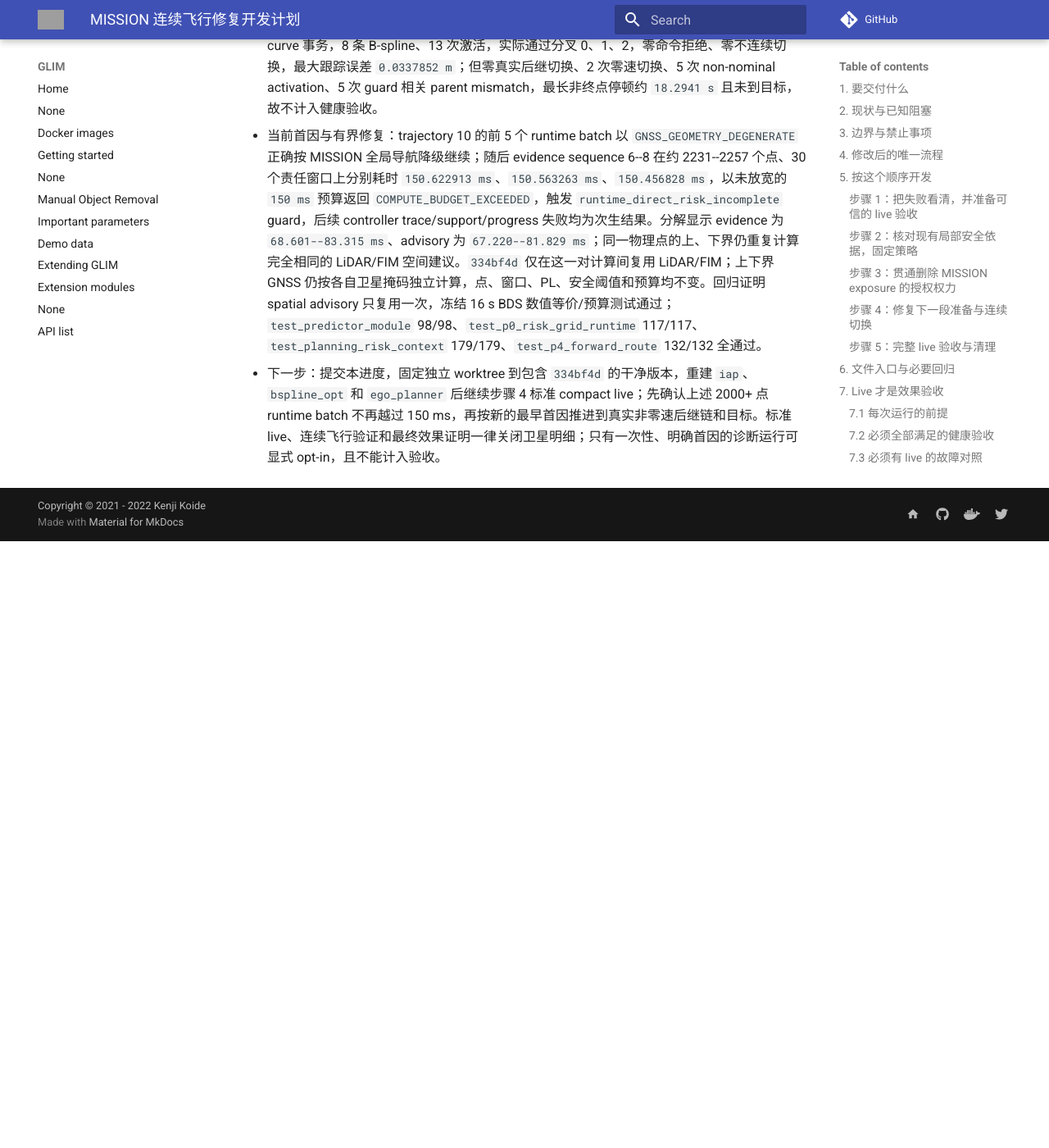
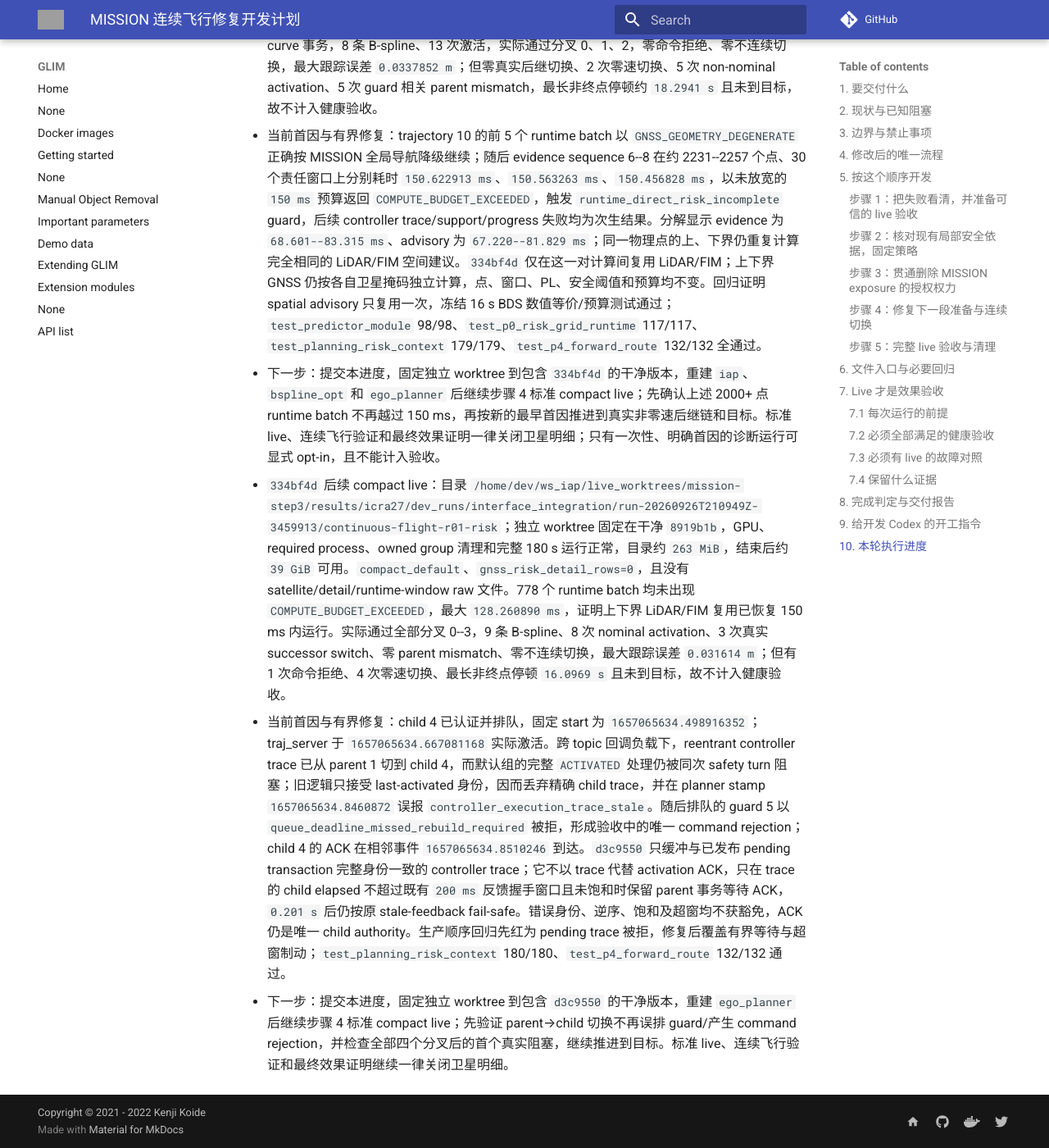
Before and after one commit to Printeger/iap, an MkDocs documentation site: the page built from docs/icra27/MISSION_CONTINUOUS_FLIGHT_IMPLEMENTATION_PLAN.md, in a window 1280 px wide and 1400 px high, scrolled down 32861 px. Shown: the whole window at 82% size. Built offline with MkDocs 1.6.1 and Material for MkDocs 9.7.7, drawn with Linux system fonts in a browser that asks for light colours; nearby versions of some CDN libraries; comment, search, counter and statistics services are not loaded; before the commit the page ends 33521 px from its top, so only the background shows below that; grey boxes are pictures that could not be loaded.

Commit message:
docs(icra27): record activation handoff diagnosis

```diff
--- a/docs/icra27/MISSION_CONTINUOUS_FLIGHT_IMPLEMENTATION_PLAN.md
+++ b/docs/icra27/MISSION_CONTINUOUS_FLIGHT_IMPLEMENTATION_PLAN.md
@@ -255,7 +255,7 @@
 
 ## 10. 本轮执行进度
 
-- 提交：步骤 1 为 `83fddbc`、`9f27a05`、`f6761b8`、`784d3d3`、`a4a35e9`、`30426ac`、`ffc118b`；步骤 2 为 `a751d5f`、`641b3ad`；步骤 3 为 `93bd62c`；步骤 4 当前代码到 `334bf4d`（完整因果提交链见下述逐次 live 记录）；磁盘与证据策略为 `64f6764`、`b772ed9`（均基于计划提交 `e675443`）。用户历史文件 `docs/whatsnext.md` 保持未跟踪、未修改。
+- 提交：步骤 1 为 `83fddbc`、`9f27a05`、`f6761b8`、`784d3d3`、`a4a35e9`、`30426ac`、`ffc118b`；步骤 2 为 `a751d5f`、`641b3ad`；步骤 3 为 `93bd62c`；步骤 4 当前代码到 `d3c9550`（完整因果提交链见下述逐次 live 记录）；磁盘与证据策略为 `64f6764`、`b772ed9`（均基于计划提交 `e675443`）。用户历史文件 `docs/whatsnext.md` 保持未跟踪、未修改。
 - 完成项：步骤 1 已补全 optimizer/refinement/manager/FSM 首因，continuous-flight analyzer 已拒绝 guard 伪后继、身份或父子链不符、零速切换、命令断流、required process 提前退出、短程停车、终点悬停不足和未由 odom 穿越四叉。步骤 2 已确认生产路径统一复用 `LocalMotionAssurance`/`LocalClearanceEvaluator` 且必要输入缺失时 fail closed；森林配置仍为 tracking `0.15 m`、safety margin `0.20 m`、surface `0.02 m`、`uncalibrated_default_v1`，故后续证据只适用于仿真/开发，不能冒充部署标定。步骤 3 已移除 MISSION exposure 的独立拒绝/制动权并保留真实风险诊断和排序；STRICT、局部净空、support/freshness、身份、动力学与制动门不变。
 - 失败首因：基线轨迹 5 为 `SUCCESSOR_CURVE_PREPARATION_FAILED` 且旧 detail 泄漏初始化占位；轨迹 9 为 P5 重复累计 prior episode 后 exposure braking。原始证据：`results/icra27/dev_runs/interface_integration/run-20260926T050049Z-450628/full-r01-risk/exports/planner_p4_risk_astar_debug.csv.execution_events.csv` 及同目录 `stdout.log`。步骤 3 干净 live 已证明旧 exposure 不再制动，但第一 actual B-spline 因 `local_clearance_margin_not_positive` 被硬局部门拒绝，下一冻结通道又继承失败候选的 `HOLD_REQUIRED`，故未首航；`bspline_count=0` 和零位移是结果，不是首因。
 - live 证据：步骤 3 使用独立 worktree/build/install，在 `93bd62c78b6dc7af731b25c6e2a71794d02b14eb` 运行 180 s；GPU preflight 通过、required processes 未提前退出、launch exit 0，manifest 为 `git_worktree_clean=true`。目录：`/home/dev/ws_iap/live_worktrees/mission-step3/results/icra27/dev_runs/interface_integration/run-20260926T081255Z-633590`。该失败运行不计入最终健康三次。
@@ -356,3 +356,6 @@
 - `800443e` 后续 compact live：目录 `/home/dev/ws_iap/live_worktrees/mission-step3/results/icra27/dev_runs/interface_integration/run-20260926T204157Z-3372968/continuous-flight-r01-risk`；独立 worktree 固定在干净 `a59acd5`，GPU、required process、owned group 清理和完整 180 s 运行正常，目录约 `253 MiB`，结束后约 `40 GiB` 可用。`compact_default`、`gnss_risk_detail_rows=0`，且无 satellite/detail/runtime-window raw 文件。新逻辑使路线级诊断保持父身份并继续 actual-curve 事务，8 条 B-spline、13 次激活，实际通过分叉 0、1、2，零命令拒绝、零不连续切换，最大跟踪误差 `0.0337852 m`；但零真实后继切换、2 次零速切换、5 次 non-nominal activation、5 次 guard 相关 parent mismatch，最长非终点停顿约 `18.2941 s` 且未到目标，故不计入健康验收。
 - 当前首因与有界修复：trajectory 10 的前 5 个 runtime batch 以 `GNSS_GEOMETRY_DEGENERATE` 正确按 MISSION 全局导航降级继续；随后 evidence sequence 6--8 在约 2231--2257 个点、30 个责任窗口上分别耗时 `150.622913 ms`、`150.563263 ms`、`150.456828 ms`，以未放宽的 `150 ms` 预算返回 `COMPUTE_BUDGET_EXCEEDED`，触发 `runtime_direct_risk_incomplete` guard，后续 controller trace/support/progress 失败均为次生结果。分解显示 evidence 为 `68.601--83.315 ms`、advisory 为 `67.220--81.829 ms`；同一物理点的上、下界仍重复计算完全相同的 LiDAR/FIM 空间建议。`334bf4d` 仅在这一对计算间复用 LiDAR/FIM；上下界 GNSS 仍按各自卫星掩码独立计算，点、窗口、PL、安全阈值和预算均不变。回归证明 spatial advisory 只复用一次，冻结 16 s BDS 数值等价/预算测试通过；`test_predictor_module` 98/98、`test_p0_risk_grid_runtime` 117/117、`test_planning_risk_context` 179/179、`test_p4_forward_route` 132/132 全通过。
 - 下一步：提交本进度，固定独立 worktree 到包含 `334bf4d` 的干净版本，重建 `iap`、`bspline_opt` 和 `ego_planner` 后继续步骤 4 标准 compact live；先确认上述 2000+ 点 runtime batch 不再越过 150 ms，再按新的最早首因推进到真实非零速后继链和目标。标准 live、连续飞行验证和最终效果证明一律关闭卫星明细；只有一次性、明确首因的诊断运行可显式 opt-in，且不能计入验收。
+- `334bf4d` 后续 compact live：目录 `/home/dev/ws_iap/live_worktrees/mission-step3/results/icra27/dev_runs/interface_integration/run-20260926T210949Z-3459913/continuous-flight-r01-risk`；独立 worktree 固定在干净 `8919b1b`，GPU、required process、owned group 清理和完整 180 s 运行正常，目录约 `263 MiB`，结束后约 `39 GiB` 可用。`compact_default`、`gnss_risk_detail_rows=0`，且没有 satellite/detail/runtime-window raw 文件。778 个 runtime batch 均未出现 `COMPUTE_BUDGET_EXCEEDED`，最大 `128.260890 ms`，证明上下界 LiDAR/FIM 复用已恢复 150 ms 内运行。实际通过全部分叉 0--3，9 条 B-spline、8 次 nominal activation、3 次真实 successor switch、零 parent mismatch、零不连续切换，最大跟踪误差 `0.031614 m`；但有 1 次命令拒绝、4 次零速切换、最长非终点停顿 `16.0969 s` 且未到目标，故不计入健康验收。
+- 当前首因与有界修复：child 4 已认证并排队，固定 start 为 `1657065634.498916352`；traj_server 于 `1657065634.667081168` 实际激活。跨 topic 回调负载下，reentrant controller trace 已从 parent 1 切到 child 4，而默认组的完整 `ACTIVATED` 处理仍被同次 safety turn 阻塞；旧逻辑只接受 last-activated 身份，因而丢弃精确 child trace，并在 planner stamp `1657065634.8460872` 误报 `controller_execution_trace_stale`。随后排队的 guard 5 以 `queue_deadline_missed_rebuild_required` 被拒，形成验收中的唯一 command rejection；child 4 的 ACK 在相邻事件 `1657065634.8510246` 到达。`d3c9550` 只缓冲与已发布 pending transaction 完整身份一致的 controller trace；它不以 trace 代替 activation ACK，只在 trace 的 child elapsed 不超过既有 `200 ms` 反馈握手窗口且未饱和时保留 parent 事务等待 ACK，`0.201 s` 后仍按原 stale-feedback fail-safe。错误身份、逆序、饱和及超窗均不获豁免，ACK 仍是唯一 child authority。生产顺序回归先红为 pending trace 被拒，修复后覆盖有界等待与超窗制动；`test_planning_risk_context` 180/180、`test_p4_forward_route` 132/132 通过。
+- 下一步：提交本进度，固定独立 worktree 到包含 `d3c9550` 的干净版本，重建 `ego_planner` 后继续步骤 4 标准 compact live；先验证 parent→child 切换不再误排 guard/产生 command rejection，并检查全部四个分叉后的首个真实阻塞，继续推进到目标。标准 live、连续飞行验证和最终效果证明继续一律关闭卫星明细。
```
